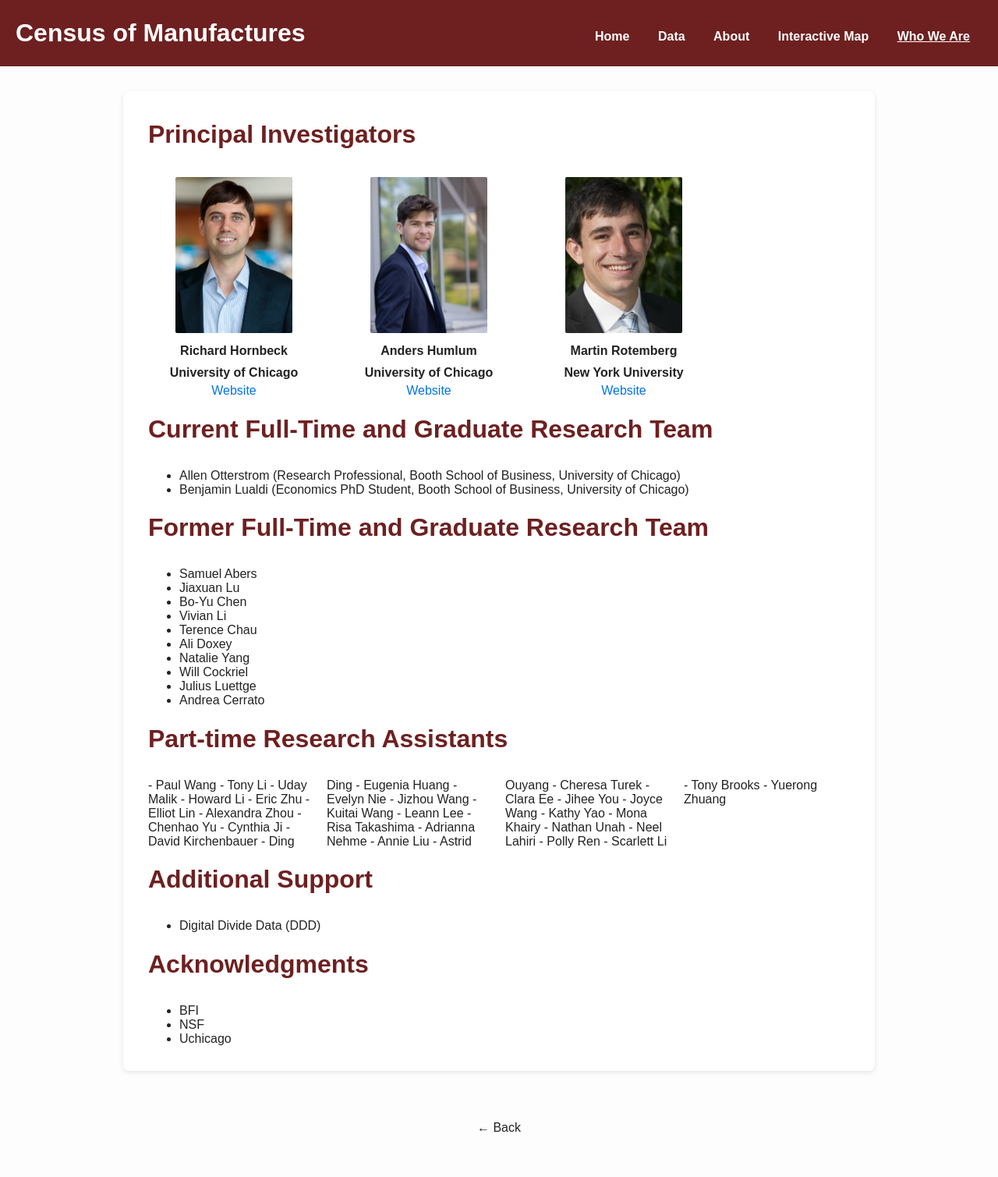
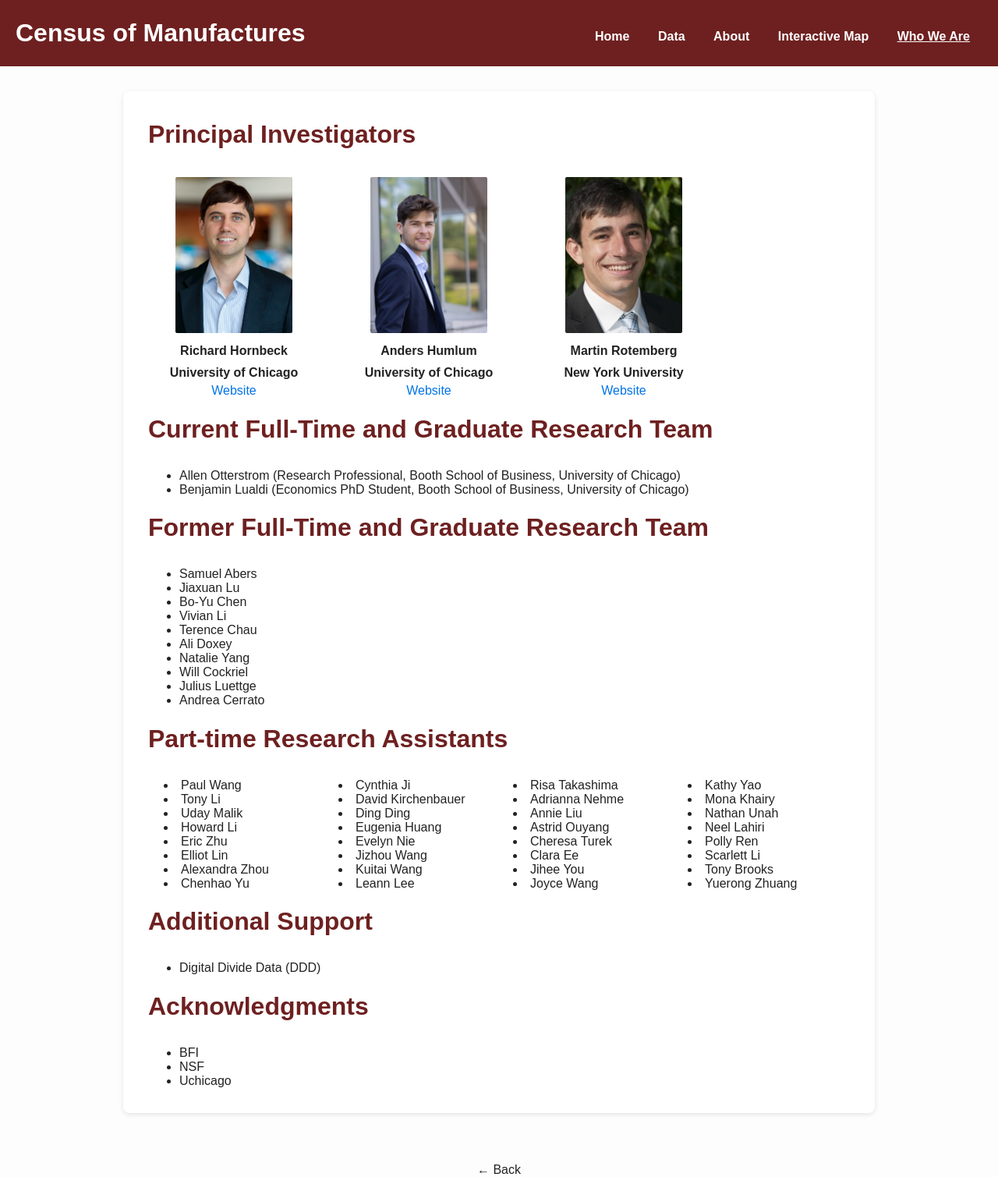
Before and after one commit to allen-otterstrom/CMF_data, a Jekyll site: the page built from who-we-are.md, in a window 1280 px wide. Shown: the whole page at 78% size. Built offline with Jekyll 4.4.1, drawn with Linux system fonts in a browser that asks for light colours; before the commit the page ends 1455 px from its top, so only the background shows below that.

Commit message:
Update who-we-are.md

```diff
--- a/who-we-are.md
+++ b/who-we-are.md
@@ -70,6 +70,8 @@ title: Who We Are
     columns: 4;
     -webkit-columns: 4;
     -moz-columns: 4;
+    list-style-position: inside; /* keep bullets aligned */
+    padding-left: 20px;  /* spacing for bullets */
   }
 </style>
 
@@ -116,42 +118,40 @@ title: Who We Are
 - Andrea Cerrato
 
 # Part-time Research Assistants
-<div class="multi-col-4">
-
-- Paul Wang
-- Tony Li
-- Uday Malik
-- Howard Li
-- Eric Zhu
-- Elliot Lin
-- Alexandra Zhou
-- Chenhao Yu
-- Cynthia Ji
-- David Kirchenbauer
-- Ding Ding
-- Eugenia Huang
-- Evelyn Nie
-- Jizhou Wang
-- Kuitai Wang
-- Leann Lee
-- Risa Takashima
-- Adrianna Nehme
-- Annie Liu
-- Astrid Ouyang
-- Cheresa Turek
-- Clara Ee
-- Jihee You
-- Joyce Wang
-- Kathy Yao
-- Mona Khairy
-- Nathan Unah
-- Neel Lahiri
-- Polly Ren
-- Scarlett Li
-- Tony Brooks
-- Yuerong Zhuang
-
-</div>
+<ul class="multi-col-4">
+  <li>Paul Wang</li>
+  <li>Tony Li</li>
+  <li>Uday Malik</li>
+  <li>Howard Li</li>
+  <li>Eric Zhu</li>
+  <li>Elliot Lin</li>
+  <li>Alexandra Zhou</li>
+  <li>Chenhao Yu</li>
+  <li>Cynthia Ji</li>
+  <li>David Kirchenbauer</li>
+  <li>Ding Ding</li>
+  <li>Eugenia Huang</li>
+  <li>Evelyn Nie</li>
+  <li>Jizhou Wang</li>
+  <li>Kuitai Wang</li>
+  <li>Leann Lee</li>
+  <li>Risa Takashima</li>
+  <li>Adrianna Nehme</li>
+  <li>Annie Liu</li>
+  <li>Astrid Ouyang</li>
+  <li>Cheresa Turek</li>
+  <li>Clara Ee</li>
+  <li>Jihee You</li>
+  <li>Joyce Wang</li>
+  <li>Kathy Yao</li>
+  <li>Mona Khairy</li>
+  <li>Nathan Unah</li>
+  <li>Neel Lahiri</li>
+  <li>Polly Ren</li>
+  <li>Scarlett Li</li>
+  <li>Tony Brooks</li>
+  <li>Yuerong Zhuang</li>
+</ul>
 
 # Additional Support
 - Digital Divide Data (DDD)
```
